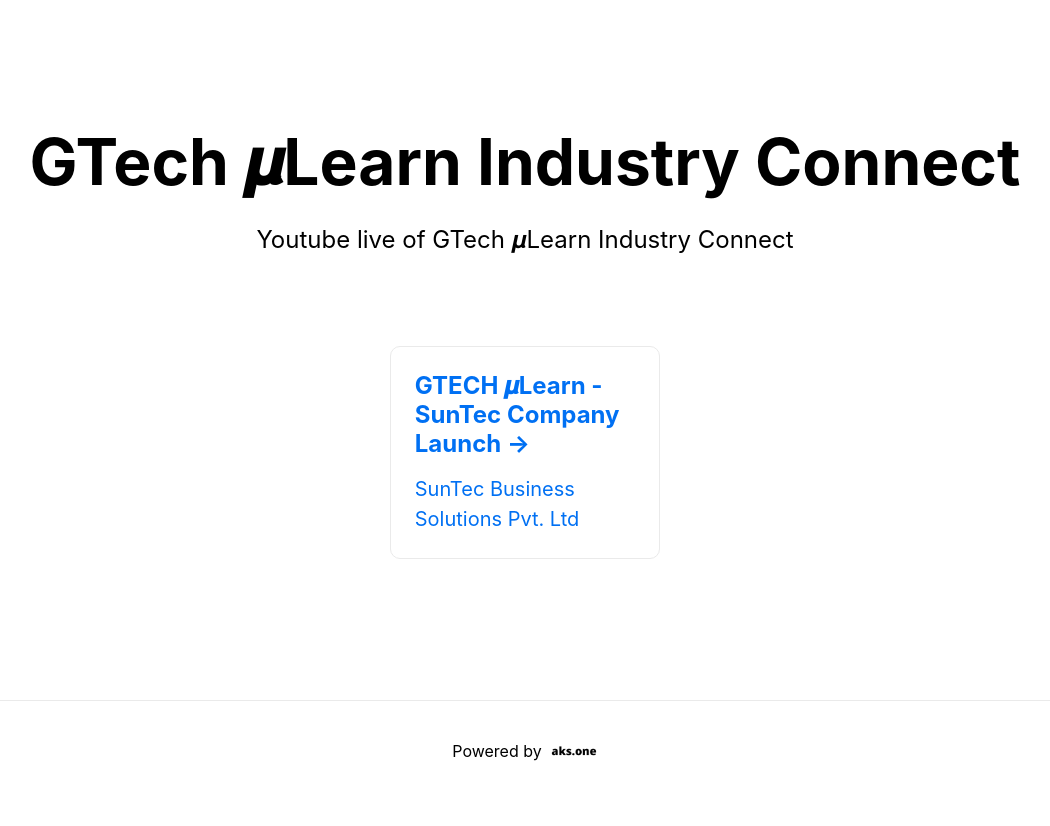
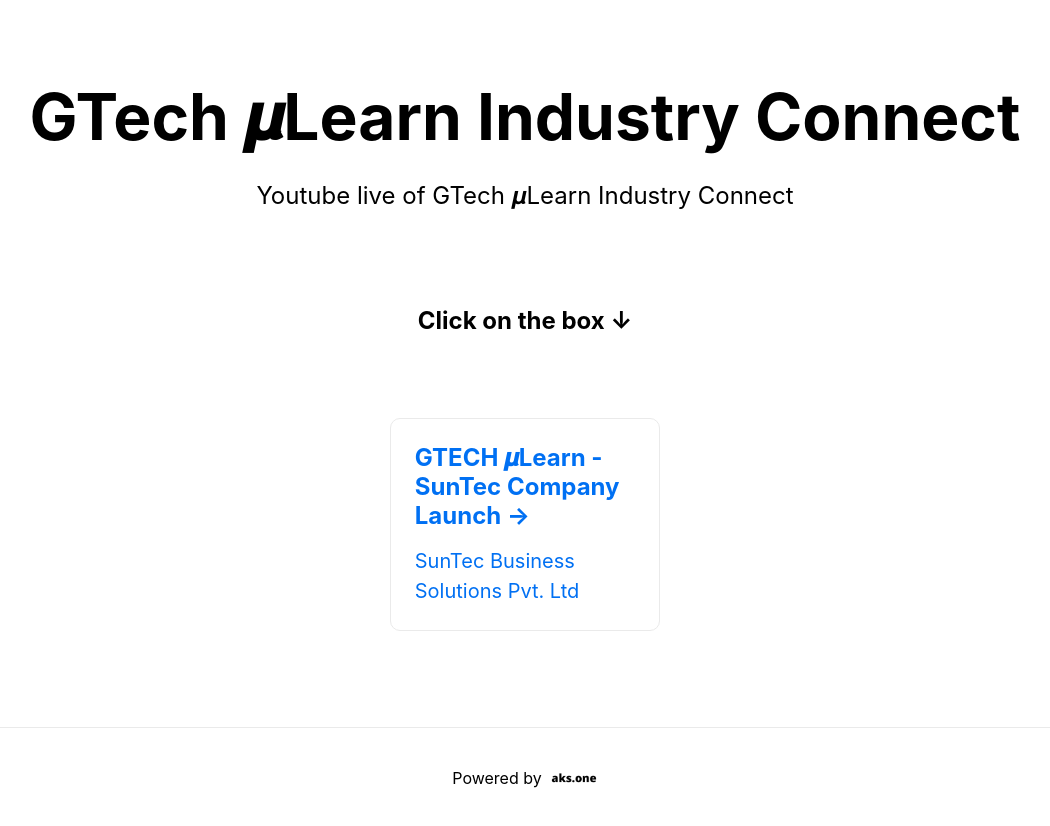
Before and after one commit to decoded-cipher/youtube-gtech-mulearn, a Next.js app: page / in a window 1280 px wide. Shown: the whole page, without its empty margins (115-1165 px from the left). Before the commit the page ends 800 px from the top, so only its background shows below. Built offline with nearby package versions, Linux system fonts and the light colour scheme.

Commit message:
Update index.js

```diff
--- a/pages/index.js
+++ b/pages/index.js
@@ -14,6 +14,9 @@
         </h1>
 
         <p className="description"> Youtube live of GTech 𝝁Learn Industry Connect</p>
+
+    <div className="grid">
+    <h2>Click on the box &darr;</h2></div>
 
         <div className="grid">
 
```
